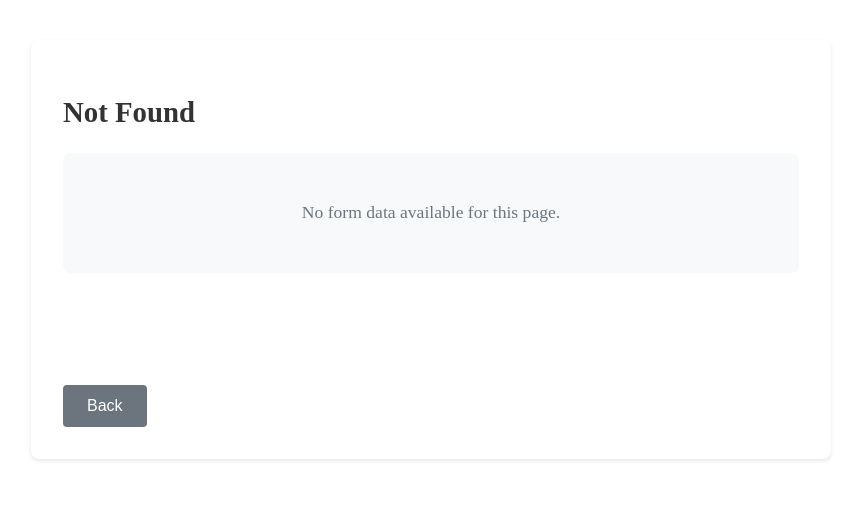
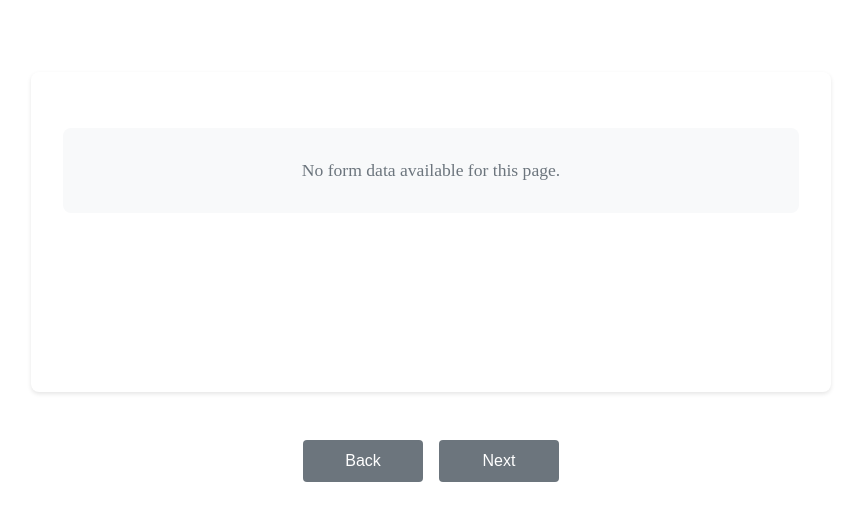
Before and after one commit to saikumarv3/angular-navigation-demo, an Angular app: page /page/1 in a window 1280 px wide. Before the commit this address had no page. Shown: the top 520 px of the page, without its empty margins (209-1070 px from the left). Built offline with nearby package versions, Linux system fonts and the light colour scheme.

Commit message:
below container

```diff
--- /dev/null
+++ b/src/app/page/navigation-buttons/navigation-buttons.component.html
@@ -0,0 +1,11 @@
+<div class="navigation-buttons">
+  <button (click)="back.emit()" class="back-button">
+    Back
+  </button>
+  <button
+    (click)="next.emit()"
+    [disabled]="!hasNext || !isFormValid"
+    class="next-button">
+    Next
+  </button>
+</div>
--- /dev/null
+++ b/src/app/page/navigation-buttons/navigation-buttons.component.scss
@@ -0,0 +1,50 @@
+.navigation-buttons {
+  display: flex;
+  justify-content: center;
+  gap: 1rem;
+  margin-top: 2rem;
+  padding: 1rem;
+}
+
+.back-button, .next-button {
+  padding: 0.75rem 1.5rem;
+  border: none;
+  border-radius: 4px;
+  font-size: 1rem;
+  cursor: pointer;
+  transition: background-color 0.2s ease;
+  min-width: 120px;
+}
+
+.back-button {
+  background-color: #6c757d;
+  color: white;
+
+  &:hover {
+    background-color: #5a6268;
+  }
+
+  &:focus {
+    outline: none;
+    box-shadow: 0 0 0 2px rgba(108, 117, 125, 0.25);
+  }
+}
+
+.next-button {
+  background-color: #007bff;
+  color: white;
+
+  &:hover:not(:disabled) {
+    background-color: #0056b3;
+  }
+
+  &:disabled {
+    background-color: #6c757d;
+    cursor: not-allowed;
+  }
+
+  &:focus {
+    outline: none;
+    box-shadow: 0 0 0 2px rgba(0, 123, 255, 0.25);
+  }
+}
--- a/src/app/page/page-content/page-content.component.html
+++ b/src/app/page/page-content/page-content.component.html
@@ -1,14 +1,15 @@
 <div class="page-container">
   <div class="page-content">
-    <h2 class="page-title">{{title}}</h2>
+    <h1 class="page-title">{{title}}</h1>
     <div class="page-body">
-      <div *ngIf="currentPageData && currentPageData.cards" class="cards-container">
-        <div *ngFor="let card of currentPageData.cards" class="card">
-          <h3 class="card-title">{{card.title}}</h3>
+      <ng-container *ngIf="currentPageData?.cards; else noCards">
+        <div class="cards-container">
+          <div *ngFor="let card of currentPageData!.cards" class="card">
+            <h2 class="card-title">{{card.title}}</h2>
             <div class="questions-container">
               <div *ngFor="let question of card.questions" class="question">
                 <p class="question-text">{{question.text}}</p>
-              <div class="options-container" *ngIf="question.type === 'radio'">
+                <div *ngIf="question.type === 'radio'" class="options-container">
                   <label *ngFor="let option of question.options" class="radio-option">
                     <input type="radio"
                            [name]="question.id"
@@ -18,11 +19,20 @@
                     {{option}}
                   </label>
                 </div>
+                <div *ngIf="question.type === 'checkbox'" class="options-container">
+                  <label *ngFor="let option of question.options" class="checkbox-option">
+                    <input type="checkbox"
+                           [name]="question.id"
+                           [value]="option"
+                           [(ngModel)]="answers[question.id]"
+                           (blur)="onBlur.emit(question.id)">
+                    {{option}}
+                  </label>
+                </div>
                 <div *ngIf="question.type === 'dropdown'" class="dropdown-container">
-                <select [id]="question.id"
+                  <select class="dropdown-select"
                           [(ngModel)]="answers[question.id]"
-                        (blur)="onBlur.emit(question.id)"
-                        class="dropdown-select">
+                          (blur)="onBlur.emit(question.id)">
                     <option value="">Select an option</option>
                     <option *ngFor="let option of question.options" [value]="option">
                       {{option}}
@@ -31,20 +41,8 @@
                 </div>
                 <div *ngIf="question.type === 'text'" class="text-input">
                   <input type="text"
-                       [id]="question.id"
                          [(ngModel)]="answers[question.id]"
-                       [placeholder]="question.text"
                          (blur)="onBlur.emit(question.id)">
-              </div>
-              <div *ngIf="question.type === 'checkbox'" class="checkbox-container">
-                <label *ngFor="let option of question.options" class="checkbox-option">
-                  <input type="checkbox"
-                         [name]="question.id"
-                         [value]="option"
-                         [(ngModel)]="answers[question.id + '_' + option]"
-                         (blur)="onBlur.emit(question.id + '_' + option)">
-                  {{option}}
-                </label>
                 </div>
                 <div *ngIf="showError(question)" class="error-message">
                   This field is required
@@ -53,17 +51,18 @@
             </div>
           </div>
         </div>
-      <div *ngIf="!currentPageData?.cards" class="no-cards-message">
-        <p>No form data available for this page.</p>
+      </ng-container>
+      <ng-template #noCards>
+        <div class="no-cards-message">
+          No form data available for this page.
+        </div>
+      </ng-template>
     </div>
   </div>
-    <div class="page-actions">
-      <button class="back-button" (click)="back.emit()">Back</button>
-      <button *ngIf="hasNext"
-              class="next-button"
-              (click)="next.emit()">
-        Next
-      </button>
+  <app-navigation-buttons
+  [hasNext]="hasNext"
+  [isFormValid]="isFormValid"
+  (next)="next.emit()"
+  (back)="back.emit()">
+</app-navigation-buttons>
 </div>
-  </div>
-</div>
--- a/src/app/page/page-content/page-content.component.ts
+++ b/src/app/page/page-content/page-content.component.ts
@@ -1,36 +1,29 @@
-import { Component, Input, Output, EventEmitter } from '@angular/core';
-import { NgIf, NgFor } from '@angular/common';
+import { Component, EventEmitter, Input, Output } from '@angular/core';
+import { CommonModule } from '@angular/common';
 import { FormsModule } from '@angular/forms';
-import { Page, Question } from '../../page.data';
+import { NavigationButtonsComponent } from '../navigation-buttons/navigation-buttons.component';
+import { Page } from '../../page.data';
 
 @Component({
   selector: 'app-page-content',
   standalone: true,
-  imports: [NgIf, NgFor, FormsModule],
+  imports: [CommonModule, FormsModule, NavigationButtonsComponent],
   templateUrl: './page-content.component.html',
   styleUrls: ['./page-content.component.scss']
 })
 export class PageContentComponent {
-  @Input() title = '';
+  @Input() title: string = '';
   @Input() currentPageData: Page | null = null;
-  @Input() hasNext = false;
-  @Input() isFormValid = false;
   @Input() answers: { [key: string]: string } = {};
-  @Input() touched: { [key: string]: boolean } = {};
-  @Input() showValidationErrors = false;
+  @Input() hasNext: boolean = false;
+  @Input() isFormValid: boolean = true;
+  @Input() validationErrors: { [key: string]: boolean } = {};
 
   @Output() next = new EventEmitter<void>();
   @Output() back = new EventEmitter<void>();
   @Output() onBlur = new EventEmitter<string>();
 
-  ngOnInit() {
-    debugger
-    console.log('in child component answers', this.answers);
-  }
-
-  showError(question: Question): boolean {
-    return (this.showValidationErrors || this.touched[question.id]) &&
-           (question.required ?? true) &&
-           !this.answers[question.id];
+  showError(question: any): boolean {
+    return this.validationErrors[question.id] || false;
   }
 }
--- a/src/app/page/page.component.html
+++ b/src/app/page/page.component.html
@@ -1,4 +1,10 @@
 <div class="page-container">
+  <app-alert-bar
+    *ngIf="showBackError"
+    [show]="true"
+    [messages]="['Back navigation is not allowed']">
+  </app-alert-bar>
+
   <app-alert-bar
     *ngIf="showLanError"
     [show]="true"
@@ -6,13 +12,12 @@
   </app-alert-bar>
 
   <app-page-content
-    [title]="title"
+    [title]="currentPageData?.title || ''"
     [currentPageData]="currentPageData"
+    [answers]="answers"
     [hasNext]="hasNext"
-    [isFormValid]="true"
-    [answers]="answers"
-    [touched]="touched"
-    [showValidationErrors]="showValidationErrors"
+    [isFormValid]="isFormValid"
+    [validationErrors]="validationErrors"
     (next)="onNext()"
     (back)="onBack()"
     (onBlur)="onBlur($event)">
--- a/src/app/page/page.component.ts
+++ b/src/app/page/page.component.ts
@@ -1,4 +1,5 @@
 import { Component, OnInit } from '@angular/core';
+import { CommonModule } from '@angular/common';
 import { ActivatedRoute, Router } from '@angular/router';
 import { PAGES, Page } from './../page.data';
 import { LanService } from '../services/lan.service';
@@ -9,38 +10,15 @@ import { AlertBarComponent } from './alert-bar/alert-bar.component';
 @Component({
   selector: 'app-page',
   standalone: true,
-  imports: [PageContentComponent, AlertBarComponent],
-  template: `
-    <app-alert-bar
-      [show]="showBackError"
-      [messages]="['Back navigation is not allowed']">
-    </app-alert-bar>
-    <app-alert-bar
-      [show]="showLanError"
-      [messages]="['LAN check failed. Please try again.']">
-    </app-alert-bar>
-    <app-page-content
-      [title]="title"
-      [currentPageData]="currentPageData"
-      [hasNext]="hasNext"
-      [isFormValid]="true"
-      [answers]="answers"
-      [touched]="touched"
-      [showValidationErrors]="showValidationErrors"
-      (next)="onNext()"
-      (back)="onBack()"
-      (onBlur)="onBlur($event)">
-    </app-page-content>
-  `
+  imports: [CommonModule, PageContentComponent, AlertBarComponent],
+  templateUrl: './page.component.html',
+  styleUrls: ['./page.component.scss']
 })
 export class PageComponent implements OnInit {
-  title = '';
-  currentPage = 0;
   currentPageData: Page | null = null;
   answers: { [key: string]: string } = {};
-  touched: { [key: string]: boolean } = {};
+  validationErrors: { [key: string]: boolean } = {};
   showBackError = false;
-  showValidationErrors = false;
   showLanError = false;
   isCheckingLan = false;
   isPrefillMode = false;
@@ -58,13 +36,8 @@ export class PageComponent implements OnInit {
       this.isPrefillMode = this.router.url.includes('/prefill');
       this.currentPageData = PAGES.find(page => page.id === pageId) || null;
 
-      if (this.currentPageData) {
-        this.title = this.currentPageData.title;
-        if (this.isPrefillMode) {
-          this.answers = this.prefillService.getAnswers();
-        }
-      } else {
-        this.title = 'Not Found';
+      if (this.isPrefillMode) {
+        this.answers = this.prefillService.getAnswers();
       }
     });
   }
@@ -122,18 +95,30 @@ export class PageComponent implements OnInit {
     }, 3000);
   }
 
-  isFormValid(): boolean {
+  get isFormValid(): boolean {
     if (!this.currentPageData?.cards) return true;
 
     return this.currentPageData.cards.every(card =>
-      card.questions.every(question =>
-        !question.required || this.answers[question.id]
-      )
+      card.questions.every(question => {
+        if (!question.required) return true;
+        const hasAnswer = !!this.answers[question.id];
+        if (!hasAnswer) {
+          this.validationErrors[question.id] = true;
+        }
+        return hasAnswer;
+      })
     );
   }
 
-  onBlur(fieldId: string) {
-    this.touched[fieldId] = true;
-    this.showValidationErrors = true;
+  onBlur(questionId: string) {
+    if (this.currentPageData?.cards) {
+      const question = this.currentPageData.cards
+        .flatMap(card => card.questions)
+        .find(q => q.id === questionId);
+
+      if (question?.required) {
+        this.validationErrors[questionId] = !this.answers[questionId];
+      }
+    }
   }
 }
```
Also changed, not shown: src/app/page/navigation-buttons/navigation-buttons.component.ts (added, +16 -0 lines). Lines whose indentation alone changed are shown as unchanged.
